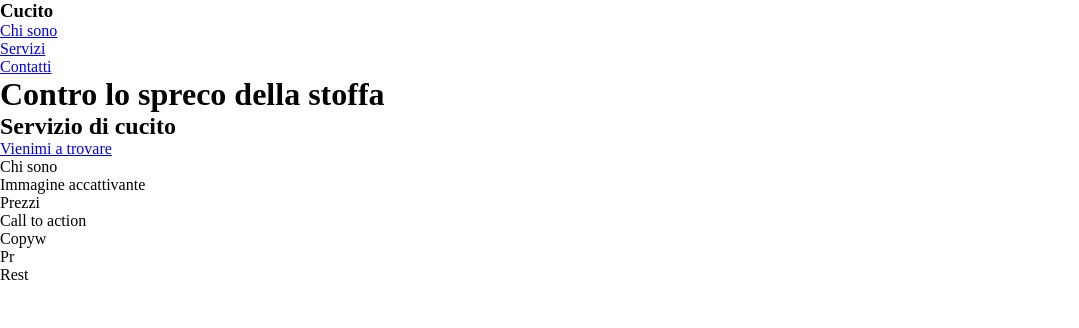
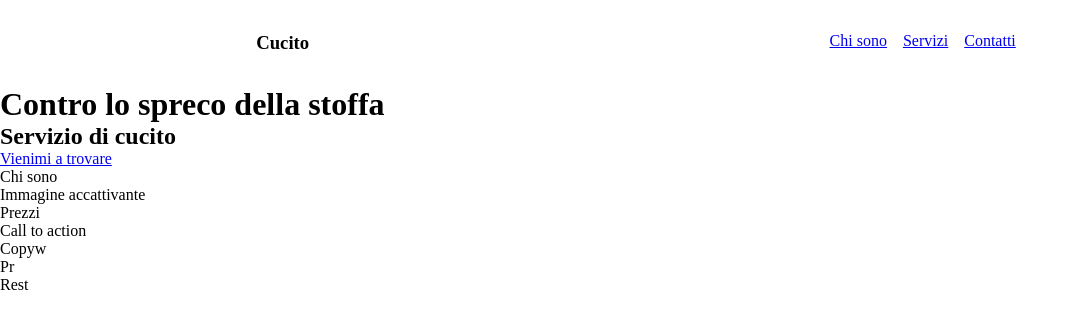
Before and after one commit to anonymouspython96/static-website, a plain HTML site: page index.html in a window 1280 px wide. Shown: the whole page, without its empty margins (0-1079 px from the left). Drawn offline with Linux system fonts and the light colour scheme.

Commit message:
let's make the nav brethe

```diff
--- a/index.html
+++ b/index.html
@@ -5,11 +5,12 @@
     <meta name="viewport" content="width=device-width, initial-scale=1.0">
     <title>Static Website</title>
     <link rel="stylesheet" href="style.css">
+    <link rel="stylesheet" href="utilities.css">
 </head>
 <body>
-    <nav>
+    <nav class="flex">
         <h3>Cucito</h3>
-        <ul>
+        <ul class="flex">
             <li><a href="#">Chi sono</a></li>
             <li><a href="#">Servizi</a></li>
             <li><a href="#">Contatti</a></li>
--- a/style.css
+++ b/style.css
@@ -3,3 +3,13 @@
     margin: 0;
     padding: 0;
 }
+nav{
+    justify-content: space-around;
+    padding: 2rem 0;
+}
+nav > ul > li {
+    list-style: none;
+}
+nav > ul > li > a {
+    padding: 0 0.5rem;
+}
--- /dev/null
+++ b/utilities.css
@@ -0,0 +1,3 @@
+.flex {
+    display: flex;
+}
```
